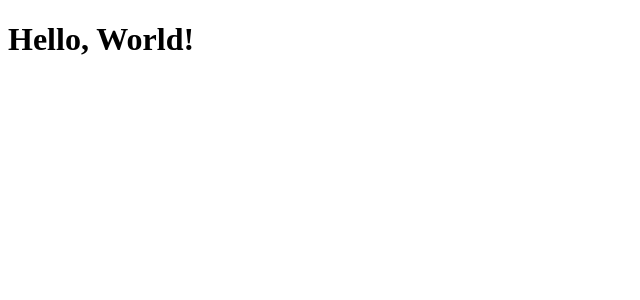
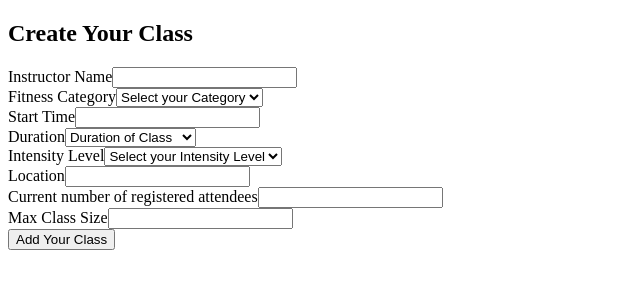
Before and after one commit to lanceturbes/anywhere-fitness-frontend, a React (Create React App) app: page / in a window 1280 px wide. Shown: the top 300 px of the page, without its empty margins (0-640 px from the left). Built offline with nearby package versions, Linux system fonts and the light colour scheme.

Commit message:
Cleaned up form and added options to select

```diff
--- a/src/components/CreateClass.jsx
+++ b/src/components/CreateClass.jsx
@@ -3,7 +3,7 @@ import React, { useState } from 'react';
 const initailFormValues = {
     name: '',
     type: false,
-    startTime: false,
+    startTime: '',
     duration: false,
     intensityLevel: false,
     location: '',
@@ -14,9 +14,11 @@ const initailFormValues = {
 function CreateClass(props) {
 
     const [createdClass, setCreatedClass] = useState(initailFormValues);
+    const {name, type, startTime, duration, intensityLevel, location, attendees, maxClassSize} = createdClass;
 
     const onChange = (evt) => {
         // work in progress
+        setCreatedClass({ ...createdClass, [evt.target.name]: evt.target.value})
     };
     const onSubmit = (evt) => {
         // Work in progress
@@ -26,71 +28,92 @@ function CreateClass(props) {
     return (
         <div>
             <h2>Create Your Class</h2>
-            <form id='class-form-container'>
+            <form id='class-form-container' onSubmit={onSubmit}>
                 <label>Instructor Name
                     <input
-                        // value={name}
+                        value={name}
                         onChange={onChange}
                         name='name'
                         type='text' />
                 </label>
-                <label>Class Type
+                <br/>
+                <label>Fitness Category
                     <select
                         onChange={onChange}
-                        // value={type}
+                        value={type}
                         name='type'
                     >
-                        <option>Select a Class Type</option>
+                        <option>Select your Category</option>
+                        <option>Endurance</option>
+                        <option>Flexibility</option>
+                        <option>Balance</option>
+                        <option>Strength</option>
+                        <option>Meditation</option>
                     </select>
                 </label>
+                <br/>
                 <label>Start Time
-                    <select
-                        onChange={onChange}
-                        // value={startTime}
-                        name='startTime'
-                    >
-                        <option>Select a Start Time</option>
-                    </select>
+                 <input
+                    value={startTime}
+                    onChange={onChange}
+                    name='startTime'
+                    type='text'
+                 />
                 </label>
+                <br/>
                 <label>Duration
                     <select
                         onChange={onChange}
-                        // value={startTime}
+                        value={duration}
                         name='duration'
                     >
                         <option>Duration of Class</option>
+                        <option>30 Minutes</option>
+                        <option>45 Minutes</option>
+                        <option>1 Hour</option>
+                        <option>1 Hour 30 Minutes</option>
+                        <option>2 Hours</option>
                     </select>
                 </label>
+                <br/>
                 <label>Intensity Level
                     <select
                         onChange={onChange}
-                        // value={intensityLevel}
+                        value={intensityLevel}
                         name='intensityLevel'
                     >
                         <option>Select your Intensity Level</option>
+                        <option>Beginner</option>
+                        <option>Intermediate</option>
+                        <option>Expert</option>
                     </select>
                 </label>
+                <br/>
                 <label>Location
                     <input
-                        // value={location}
+                        value={location}
                         onChange={onChange}
                         name='location'
                         type='text' />
                 </label>
+                <br/>
                 <label>Current number of registered attendees
                     <input
-                        // value={attendees}
+                        value={attendees}
                         onChange={onChange}
                         name='attendees'
                         type='text' />
                 </label>
+                <br/>
                 <label>Max Class Size
                     <input
-                        // value={maxClassSize}
+                        value={maxClassSize}
                         onChange={onChange}
                         name='maxClassSize'
                         type='text' />
                 </label>
+                <br/>
+                <button id='submitBtn' type='submit'>Add Your Class</button>
             </form>
         </div>
     );
--- a/src/components/HomePage.jsx
+++ b/src/components/HomePage.jsx
@@ -1,5 +1,9 @@
+import CreateClass from "./CreateClass"
+
 function HomePage() {
-  return <h1>Hello, World!</h1>
+  return <>
+  <CreateClass />
+  </>
 }
 
 export default HomePage
```
